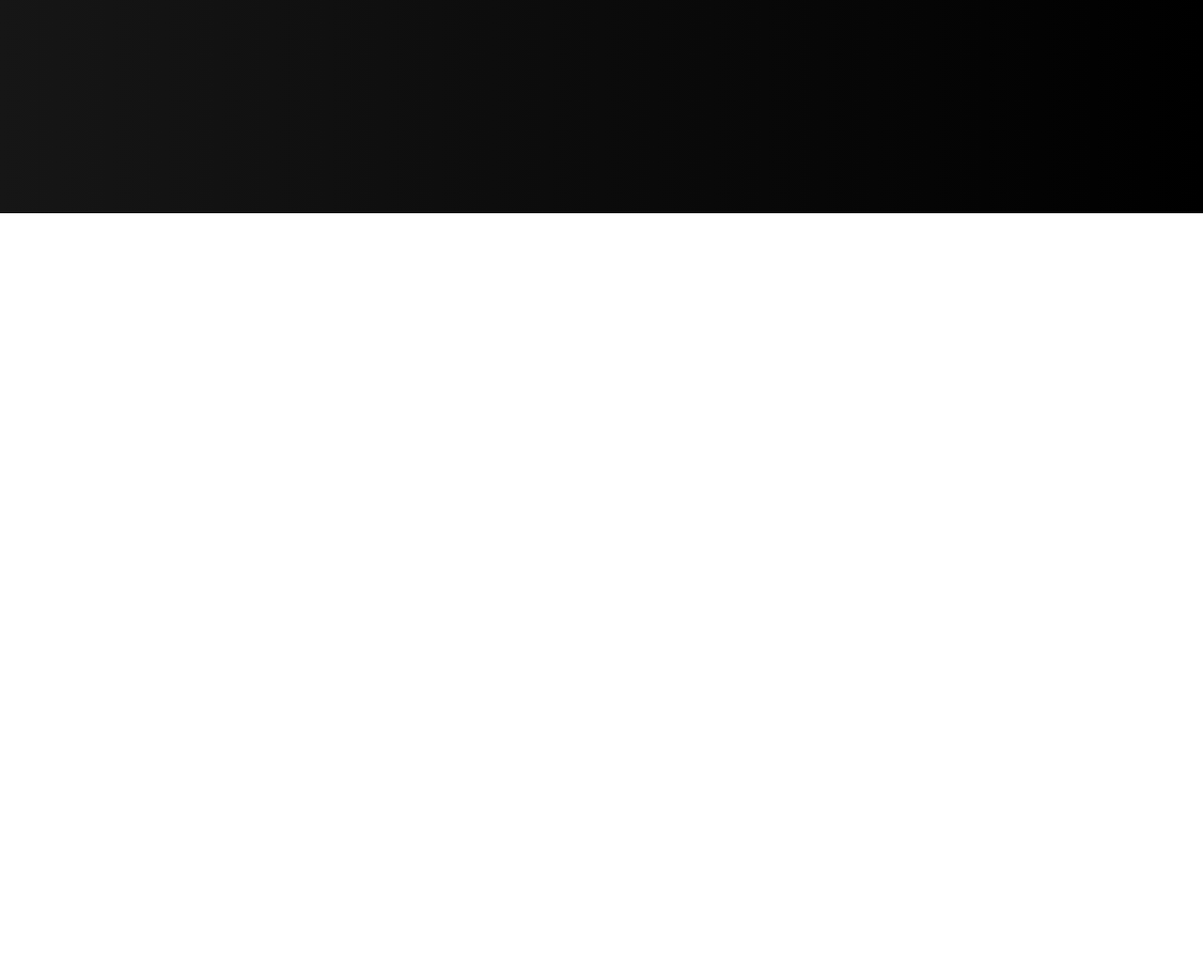
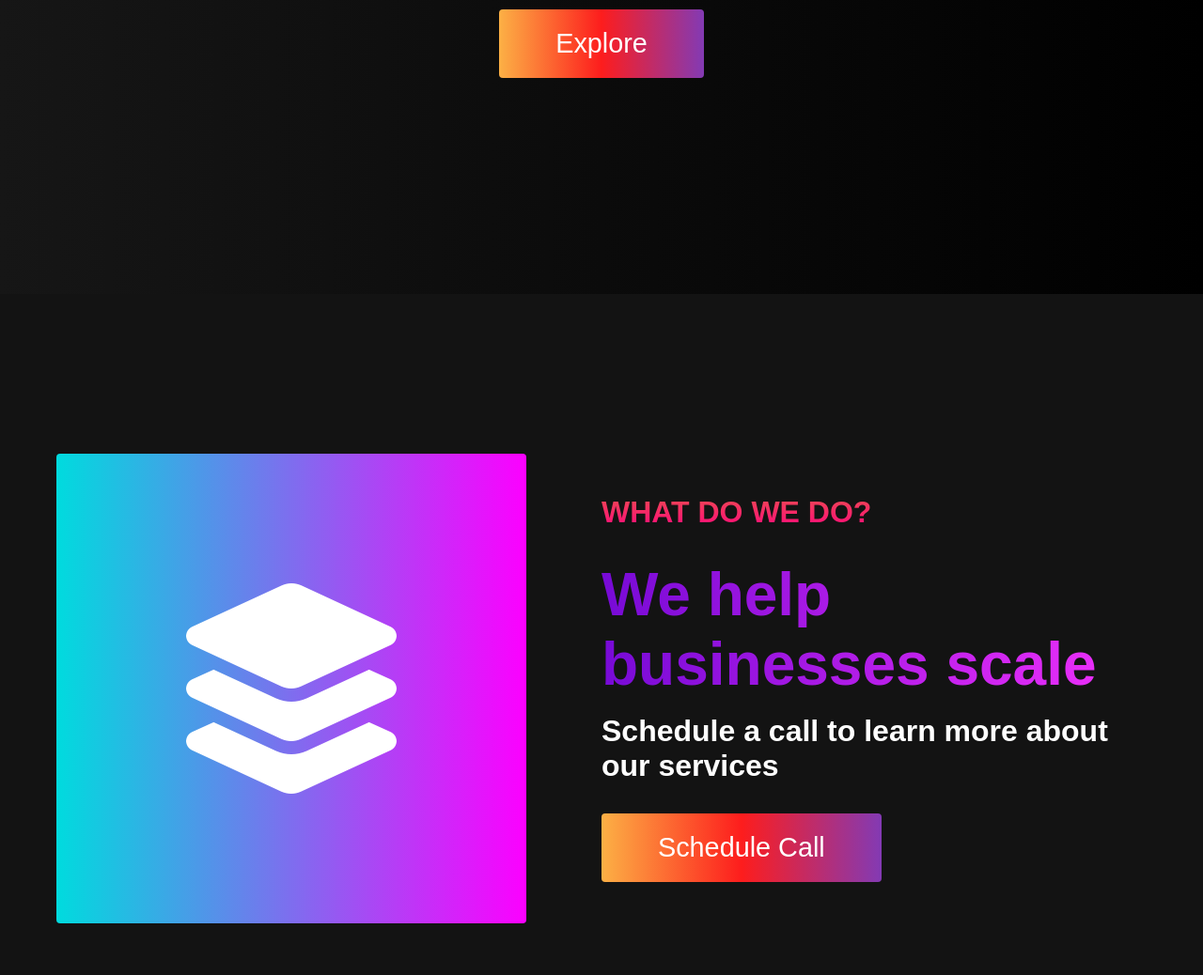
Before and after one commit to wj18sawy/ResponsiveJSProj, a plain HTML site: page index.html in a window 1280 px wide. Shown: the part 540-1578 px from the top of the page at 94% size. Before the commit the page ends 800 px from the top, so only its background shows below. Drawn offline with Linux system fonts and the light colour scheme.

Commit message:
Adding the about section

```diff
--- a/index.html
+++ b/index.html
@@ -6,6 +6,7 @@
     <meta name="viewport" content="width=device-width, initial-scale=1.0">
     <title>Scroll Website</title>
     <link rel="stylesheet" href="styles.css">
+    <script src="https://kit.fontawesome.com/cb64a1b0a9.js" crossorigin="anonymous"></script>
 </head>
 <body>
     <!-- Navbar Section -->
@@ -43,6 +44,21 @@
         </div>
     </div>
 
+    <!-- About Section -->
+    <div class="main" id="about">
+        <div class="main__container">
+            <div class="main__image--container">
+                <div class="main__image--card"><i class="fas fa-layer-group"></i></div>
+            </div>
+            <div class="main__content">
+                <h1>What do we do?</h1>
+                <h2>We help businesses scale</h2>
+                <p>Schedule a call to learn more about our services</p>
+                <button class="main__btn"><a href="#">Schedule Call</a></button>
+            </div>
+        </div>
+    </div>
+
     <script src="app.js"></script>
 </body>
 </html>
--- a/styles.css
+++ b/styles.css
@@ -243,7 +243,7 @@
     -webkit-background-clip: text;
     -moz-background-clip: text;
     -webkit-text-fill-color: transparent;
-    -moz-text-fill-color:transparent
+    -moz-text-fill-color:transparent;
 }
 
 .highlight {
@@ -259,3 +259,122 @@
         font-size: 40px;
     }
 }
+
+/* About Section */
+.main {
+    background-color: #131313;
+    padding: 10rem 0;
+}
+
+.main__container {
+    display: grid;
+    grid-template-columns: 1fr 1fr;
+    align-items: center;
+    justify-content: center;
+    margin: 0 auto;
+    height: 90%;
+    z-index: 1;
+    width: 100%;
+    max-width: 1300px;
+    padding: 0 50px;
+}
+
+.main__content {
+    color: #fff;
+    width: 100%;
+}
+
+.main__content h1 {
+    font-size: 2 rem;
+    background-color: #fe3b6f;
+    background-image: linear-gradient(to top, #ff087b 0%, #ec4a52 100%);
+    background-size: 100%;
+    -webkit-background-clip: text;
+    -moz-background-clip: text;
+    -webkit-text-fill-color: transparent;
+    -moz-text-fill-color: transparent;
+    text-transform: uppercase;
+    margin-bottom: 32px;
+}
+
+.main__content h2 {
+    font-size: 4rem;
+    background: #da22ff;  /* fallback for old browsers */
+    background: -webkit-linear-gradient(to right, #9114ff, #da22ff);  /* Chrome 10-25, Safari 5.1-6 */
+    background: linear-gradient(to right, #770ad6, #f532fc); /* W3C, IE 10+/ Edge, Firefox 16+, Chrome 26+, Opera 12+, Safari 7+ */
+
+    background-size: 100%;
+    -webkit-background-clip: text;
+    -moz-background-clip: text;
+    -webkit-text-fill-color: transparent;
+    -moz-text-fill-color:transparent
+}
+
+.main__content p {
+    margin-top: 1rem;
+    font-size: 2rem;
+    font-weight: 700;
+}
+
+.main__btn {
+    font-size: 1.8rem;
+    background: #833ab4;
+    background: -webkit-linear-gradient(to right, #fcb045, #fd1d1d, #833ab4);
+    background: linear-gradient(to right, #fcb045, #fd1d1d, #833ab4); /* UI Gradients.com */
+    padding: 20px 60px;
+    border: none;
+    border-radius: 4px;
+    margin-top: 2rem;
+    cursor: pointer;
+    position: relative;
+    transition: all 0.35s;
+    outline: none;
+}
+
+.main__btn a {
+    position: relative;
+    z-index: 2;
+    color: #fff;
+    text-decoration: none;
+}
+
+.main__btn:after {
+    position: absolute;
+    content: '';
+    top: 0;
+    left: 0;
+    width: 0;
+    height: 100%;
+    background: #ff1ead;
+    transition: all 0.35s;
+    border-radius: 4px;
+}
+
+.main__btn:hover {
+    color: #fff;
+}
+
+.main__btn:hover:after {
+    width: 100%;
+}
+
+.main__image--container {
+    text-align: center;
+}
+
+.main__image--card {
+    margin: 10px;
+    height: 500px;
+    width: 500px;
+    border-radius: 4px;
+    display: flex;
+    flex-direction: column;
+    justify-content: center;
+    align-content: center;
+    color: #fff;
+    background-image: linear-gradient(to right, #00dbde 0%, #fc00ff 100%);
+}
+
+.fa-layer-group, .fa-users{
+    font-size: 14rem;
+}
```
